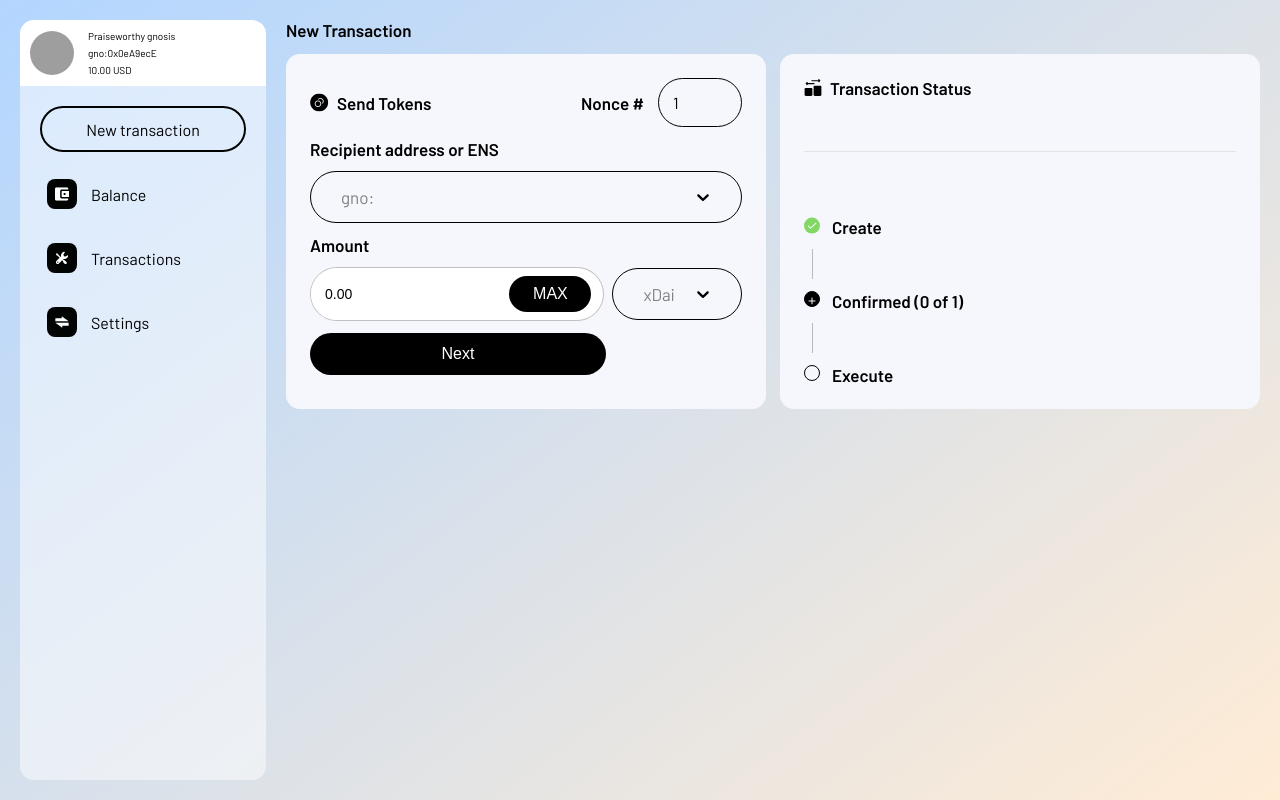
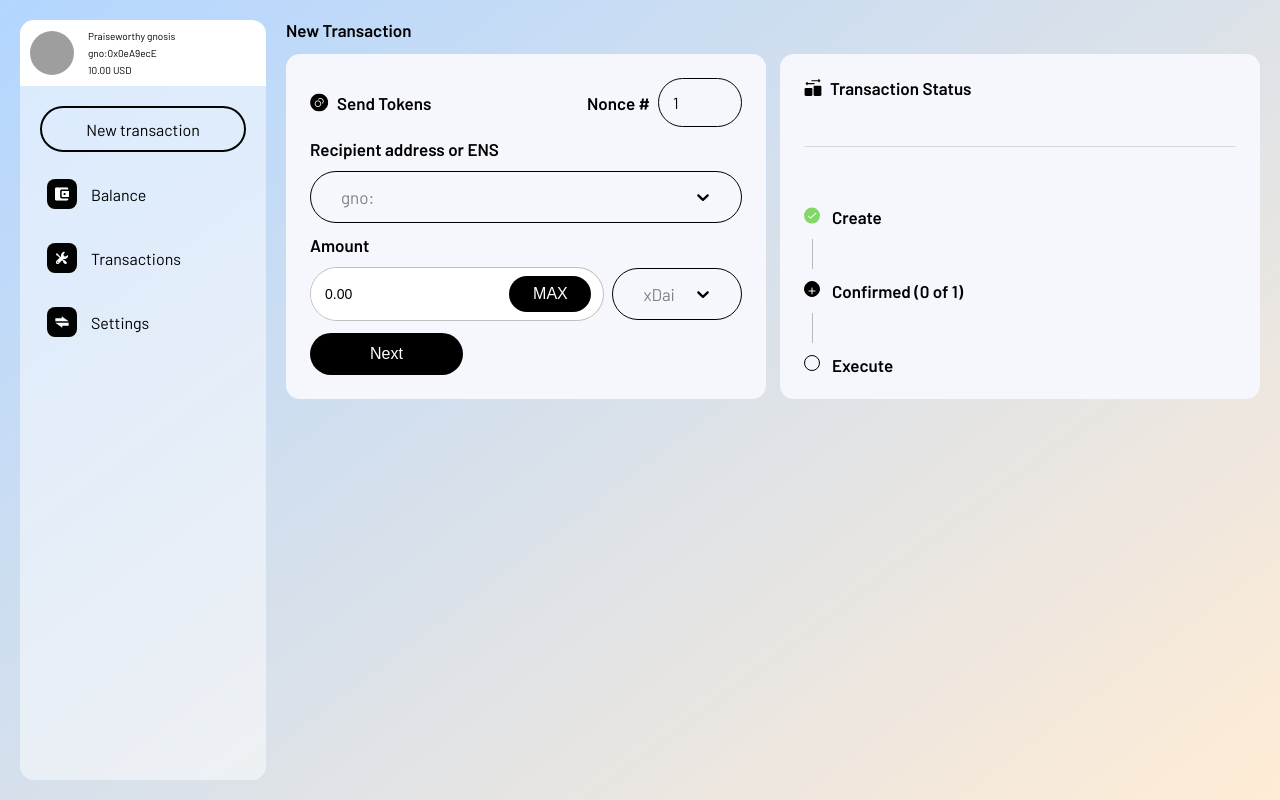
Before and after one commit to 1kx-network/safe-ui-lite, a Next.js app: page /new-transaction in a window 1280 px wide. Built offline with nearby package versions, Linux system fonts and the light colour scheme; grey boxes are pictures that could not be loaded; what @web3modal/ethers would draw is missing.

Commit message:
update response styles

```diff
--- a/src/app/new-transaction/new-transaction.styles.tsx
+++ b/src/app/new-transaction/new-transaction.styles.tsx
@@ -1,35 +1,14 @@
+import { styled } from '@mui/system';
 import { themeMuiBase } from '@/assets/styles/theme-mui';
-import { styled } from '@mui/system';
 
 export const BodyStyled = styled('div')(
   ({ theme }) => `
   display: flex;
   gap: ${theme.spacing(3.5)};
+  width: 100%;
 
   @media (max-width: 1240px) {
-
-  #send-tokens-body {
-    width: 90%;
-    max-width: 90% !important;
-   }
-
-   #trx-tokens-body {
-    width: 10%;
-    min-width: 260px !important;
-   }
-  }
-
-  @media (max-width: 1040px) {
     flex-wrap: wrap;
-
-    #send-tokens-body, #trx-tokens-body {
-      width: 100%;
-      max-width: 100% !important;
-     }
-
-     #trx-tokens-body {
-      min-width: 260px;
-     }
   }
 `
 );
@@ -38,7 +17,7 @@ export const NonceBoxStyled = styled('div')(
   ({ theme }) => `
     display: flex;
     align-items: center;
-    width: 84px;
+    width: 5.25rem;
     overflow: hidden;
     border: 1px solid ${theme.palette.black};
     border-radius: ${theme.spacing(7)};
@@ -59,12 +38,14 @@ export const AmountSelectStyled = styled('div')`
   width: 30%;
 `;
 
-export const InputAmountStyled = styled('div')`
+export const InputAmountStyled = styled('div')(
+  ({ theme }) => `
   width: 70%;
   & > input {
-    padding: 15.5px 14px;
+    padding: ${theme.spacing(3.875)} ${theme.spacing(3.5)};
   }
-`;
+`
+);
 
 export const StatusLineStyled = styled('div')(
   ({ theme }) => `
@@ -123,8 +104,8 @@ export const WrapperStyled = styled('div')(
 );
 
 export const styledBtxMax = {
-  width: '82px',
-  height: '36px',
+  width: '5.125rem',
+  height: '2.2rem',
   margin: 0,
   padding: 0,
 };
@@ -134,30 +115,44 @@ export const styledInput = {
   padding: `${themeMuiBase.spacing(3.875)} ${themeMuiBase.spacing(3.5)}`,
 };
 
+export const HeaderTokensStyled = styled('div')`
+  display: flex;
+  align-items: center;
+  justify-content: space-between;
+  width: 100%;
+`;
+
+export const TrxHeaderStyled = styled('div')(
+  ({ theme }) => `
+  display: flex;
+  gap: ${theme.spacing(2)};
+  border-bottom: 1px solid ${theme.palette.tetriaryLightGrey};
+  padding-bottom: ${theme.spacing(12)};
+  margin-bottom: ${theme.spacing(12)};
+`
+);
+
+export const AlignCenterStyled = styled('div')`
+  display: flex;
+  align-items: center;
+`;
+
 export const styledPaper: React.CSSProperties = {
-  maxWidth: '50%',
-  minWidth: '360px',
-  gap: '12px',
   display: 'flex',
   flexDirection: 'column',
+  maxWidth: '100%',
+  gap: themeMuiBase.spacing(3),
 };
 
-export const styledBoxTokens = {
-  display: 'flex',
-  alignItems: 'center',
-  justifyContent: 'space-between',
-  width: '100%',
+export const styledBtnNextStep = {
+  width: '153px',
 };
 
-export const styledBoxTrx = {
-  display: 'flex',
-  gap: '8px',
-  borderBottom: '1px solid #e3e3e3',
-  paddingBottom: '53px',
-  marginBottom: '53px',
-};
+export const WrapPaperStyled = styled('div')`
+  width: 50%;
+  min-width: 360px;
 
-export const styledAlignCenter = {
-  display: 'flex',
-  alignItems: 'center',
-};
+  @media (max-width: 1240px) {
+    min-width: 100%;
+  }
+`;
--- a/src/app/new-transaction/page.tsx
+++ b/src/app/new-transaction/page.tsx
@@ -11,8 +11,10 @@ import {
   WalletSelect,
   WalletTypography,
 } from '@/ui-kit';
+import ConfirmIcon from '@/assets/svg/confirm-trx.svg';
+import TokensIcon from '@/assets/svg/tokens.svg';
+import TrxIcon from '@/assets/svg/trx-status.svg';
 
-import ConfirmIcon from '@/assets/svg/confirm-trx.svg';
 import {
   AmountSelectStyled,
   ConfirmedWaitStyled,
@@ -22,17 +24,17 @@ import {
   NonceBoxStyled,
   ProccessingBoxStyled,
   StatusLineStyled,
-  styledAlignCenter,
-  styledBoxTokens,
-  styledBoxTrx,
+  HeaderTokensStyled,
   styledBtxMax,
   styledInput,
-  styledPaper,
   BodyStyled,
   WrapperStyled,
+  TrxHeaderStyled,
+  AlignCenterStyled,
+  styledPaper,
+  styledBtnNextStep,
+  WrapPaperStyled,
 } from './new-transaction.styles';
-import TokensIcon from '@/assets/svg/tokens.svg';
-import TrxIcon from '@/assets/svg/trx-status.svg';
 
 const nonceCount = 1;
 const isConfirmed = false;
@@ -68,22 +70,23 @@ export default function NewTransaction() {
 
         <form onSubmit={handleSubmit(onSubmit)}>
           <BodyStyled>
-            <WalletPaper style={styledPaper} id={'send-tokens-body'}>
-              <Box sx={styledBoxTokens}>
-                <Box sx={styledAlignCenter} gap={themeMuiBase.spacing(2)}>
+            <WrapPaperStyled>
+              <WalletPaper style={styledPaper}>
+                <HeaderTokensStyled>
+                  <AlignCenterStyled sx={{ gap: themeMuiBase.spacing(2) }}>
                     <TokensIcon />
                     <WalletTypography fontSize={17} fontWeight={600}>
                       Send Tokens
                     </WalletTypography>
-                </Box>
+                  </AlignCenterStyled>
 
-                <Box sx={styledAlignCenter} gap={themeMuiBase.spacing(3.5)}>
+                  <AlignCenterStyled sx={{ gap: themeMuiBase.spacing(2) }}>
                     <WalletTypography fontSize={17} fontWeight={600}>
                       Nonce #
                     </WalletTypography>
                     <NonceBoxStyled>{nonceCount}</NonceBoxStyled>
-                </Box>
-              </Box>
+                  </AlignCenterStyled>
+                </HeaderTokensStyled>
 
                 <WalletTypography fontSize={17} fontWeight={600}>
                   Recipient address or ENS
@@ -121,17 +124,21 @@ export default function NewTransaction() {
                     <WalletSelect placeholder={'xDai'} />
                   </AmountSelectStyled>
                 </GridBtnStyled>
-              <WalletButton variant="contained">Next</WalletButton>
+                <WalletButton variant="contained" styles={styledBtnNextStep}>
+                  Next
+                </WalletButton>
               </WalletPaper>
+            </WrapPaperStyled>
 
             {/*  */}
-            <WalletPaper style={styledPaper} id={'trx-tokens-body'}>
-              <Box sx={styledBoxTrx}>
+            <WrapPaperStyled>
+              <WalletPaper style={styledPaper}>
+                <TrxHeaderStyled>
                   <TrxIcon />
                   <WalletTypography fontSize={17} fontWeight={600}>
                     Transaction Status
                   </WalletTypography>
-              </Box>
+                </TrxHeaderStyled>
 
                 <ProccessingBoxStyled>
                   <ItemProccessingStyled>
@@ -160,6 +167,7 @@ export default function NewTransaction() {
                 </ProccessingBoxStyled>
                 {/*  */}
               </WalletPaper>
+            </WrapPaperStyled>
           </BodyStyled>
         </form>
       </WrapperStyled>
--- a/src/ui-kit/wallet-paper/wallet-paper.styles.ts
+++ b/src/ui-kit/wallet-paper/wallet-paper.styles.ts
@@ -5,7 +5,7 @@ import { withTransientProps } from '@/utils/styled.utils';
 export const PaperStyled = styled(
   'div',
   withTransientProps
-)<{ $minWidth?: string }>(({ $minWidth = '100%', theme }) => {
+)<{ $minWidth?: string }>(({ $minWidth = '100%', theme, style }) => {
   return {
     background: theme.palette.lightGrey,
     borderRadius: '14px',
@@ -15,5 +15,7 @@ export const PaperStyled = styled(
     '@media (max-width: 1068px)': {
       minWidth: '100%',
     },
+
+    ...style,
   };
 });
```
Lines whose indentation alone changed are shown as unchanged.
